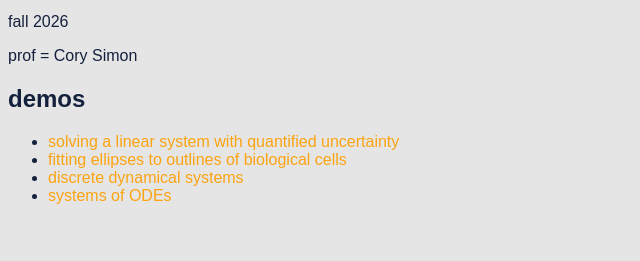
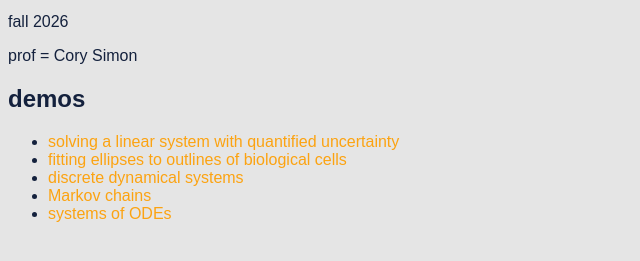
Before and after one commit to SimonEnsemble/che525f2026, a plain HTML site: page index.html in a window 1280 px wide. Shown: the part 87-348 px from the top of the page, without its empty margins (0-640 px from the left). Drawn offline with Linux system fonts and the light colour scheme.

Commit message:
add MC notebook

```diff
--- a/index.html
+++ b/index.html
@@ -50,6 +50,9 @@ font-family: sans-serif;
               <a href="https://molab.marimo.io/notebooks/nb_5avCoycTAoCZoCvp3SgrQW">discrete dynamical systems</a>
           </li>
           <li>
+              <a href="https://molab.marimo.io/notebooks/nb_h9jsXSiFYyeAGA1u6evEjB">Markov chains</a>
+          </li>
+          <li>
               <a href="https://molab.marimo.io/github/SimonEnsemble/che525f2026/blob/main/demos/ode_sys.py">systems of ODEs</a>
           </li>
         </ul>
```
